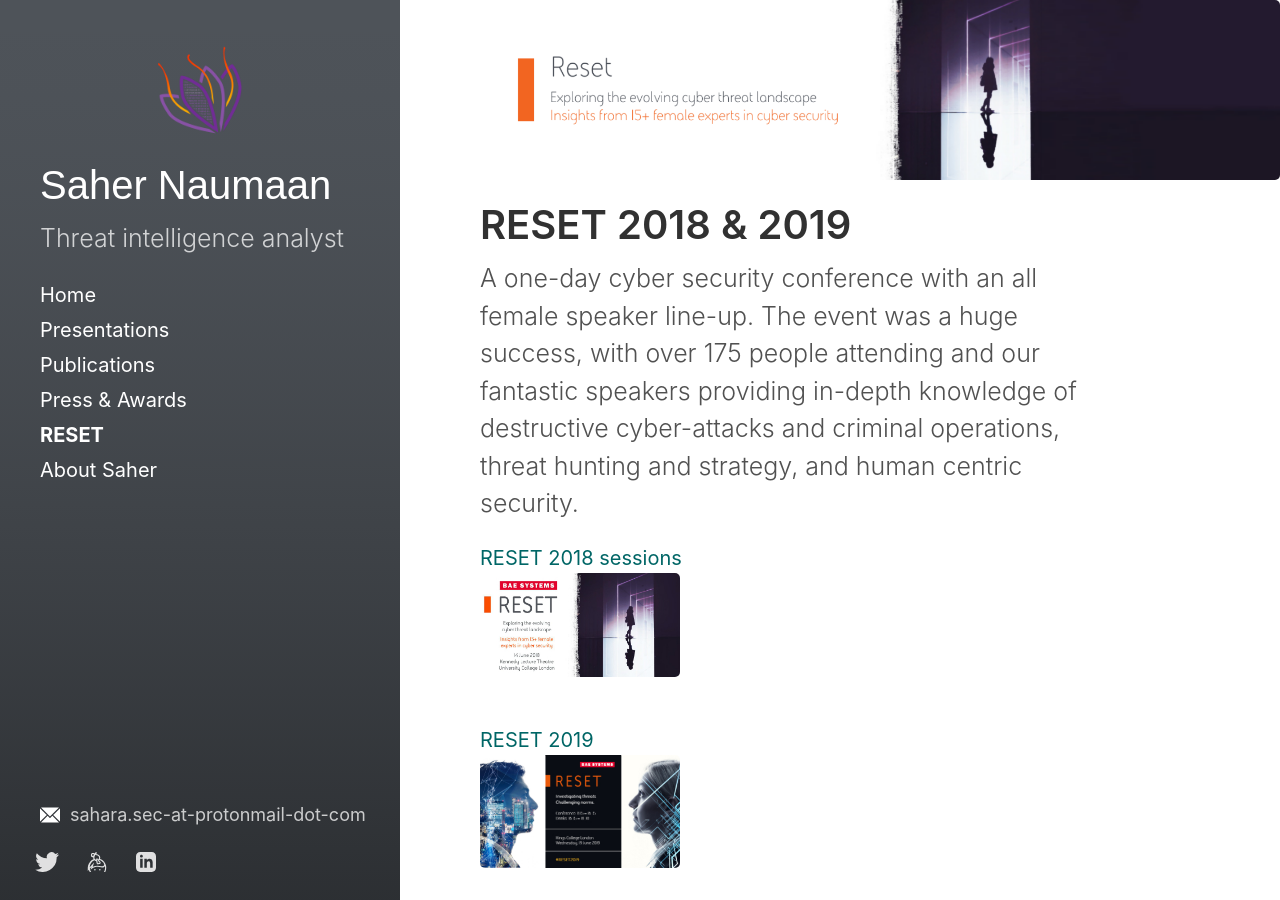
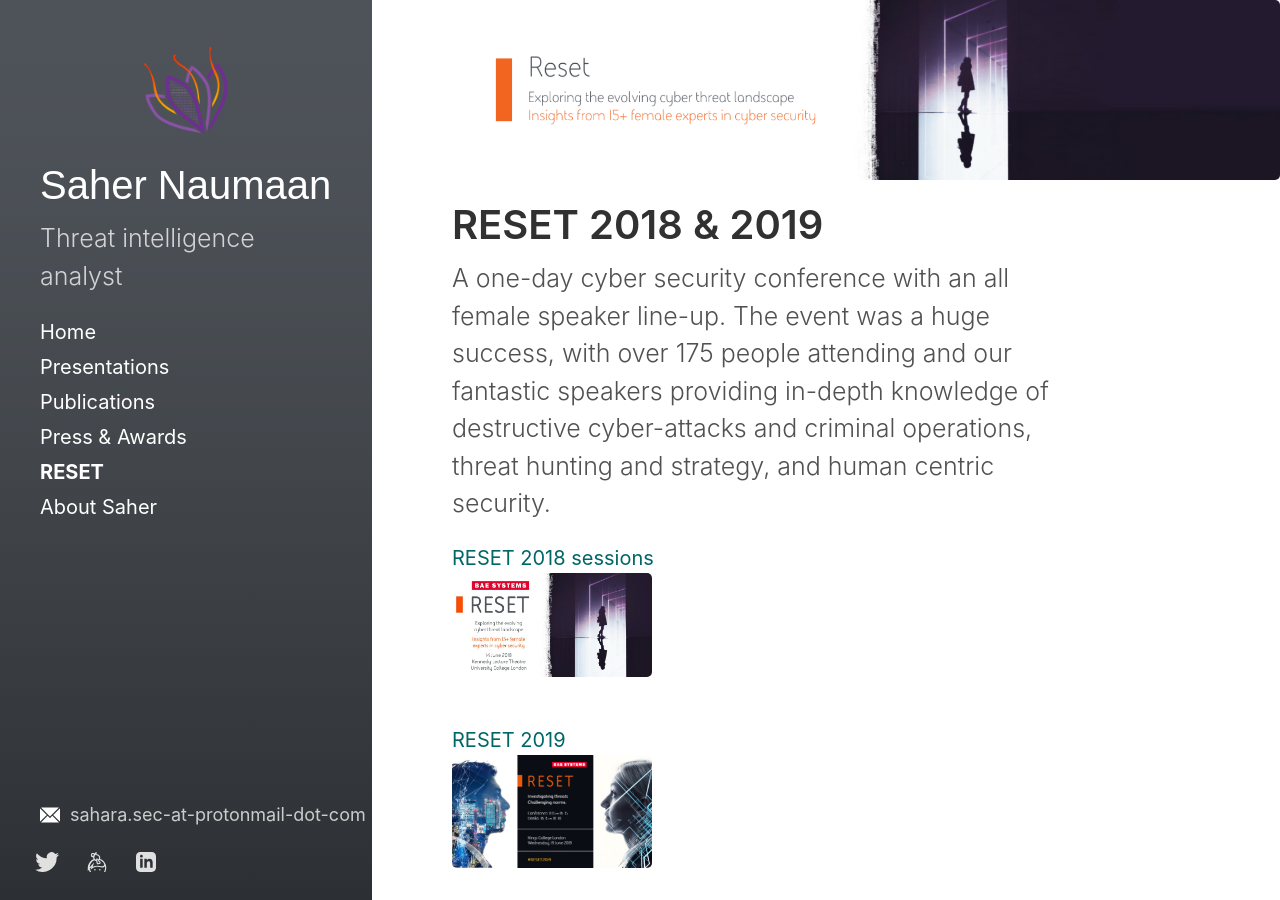
Before and after one commit to saffron-sec/saffron-sec.github.io, a Jekyll site: the page built from reset.html, in a window 1280 px wide. Built offline with Jekyll 4.4.1, drawn with Linux system fonts in a browser that asks for light colours.

Commit message:
chg: Reduce sidebar width

```diff
--- a/_sass/saffronsec/_variables.scss
+++ b/_sass/saffronsec/_variables.scss
@@ -30,7 +30,7 @@
 $padding-h: 1.5em !default;
 $heading-spacing: 0.5rem !default;
 $section-spacing: 2rem !default;
-$sidebar-width: 20rem !default;
+$sidebar-width: 18.6rem !default;
 
 $large-breakpoint: 49rem !default;
 $large-font-size: 1.25rem !default;
```
